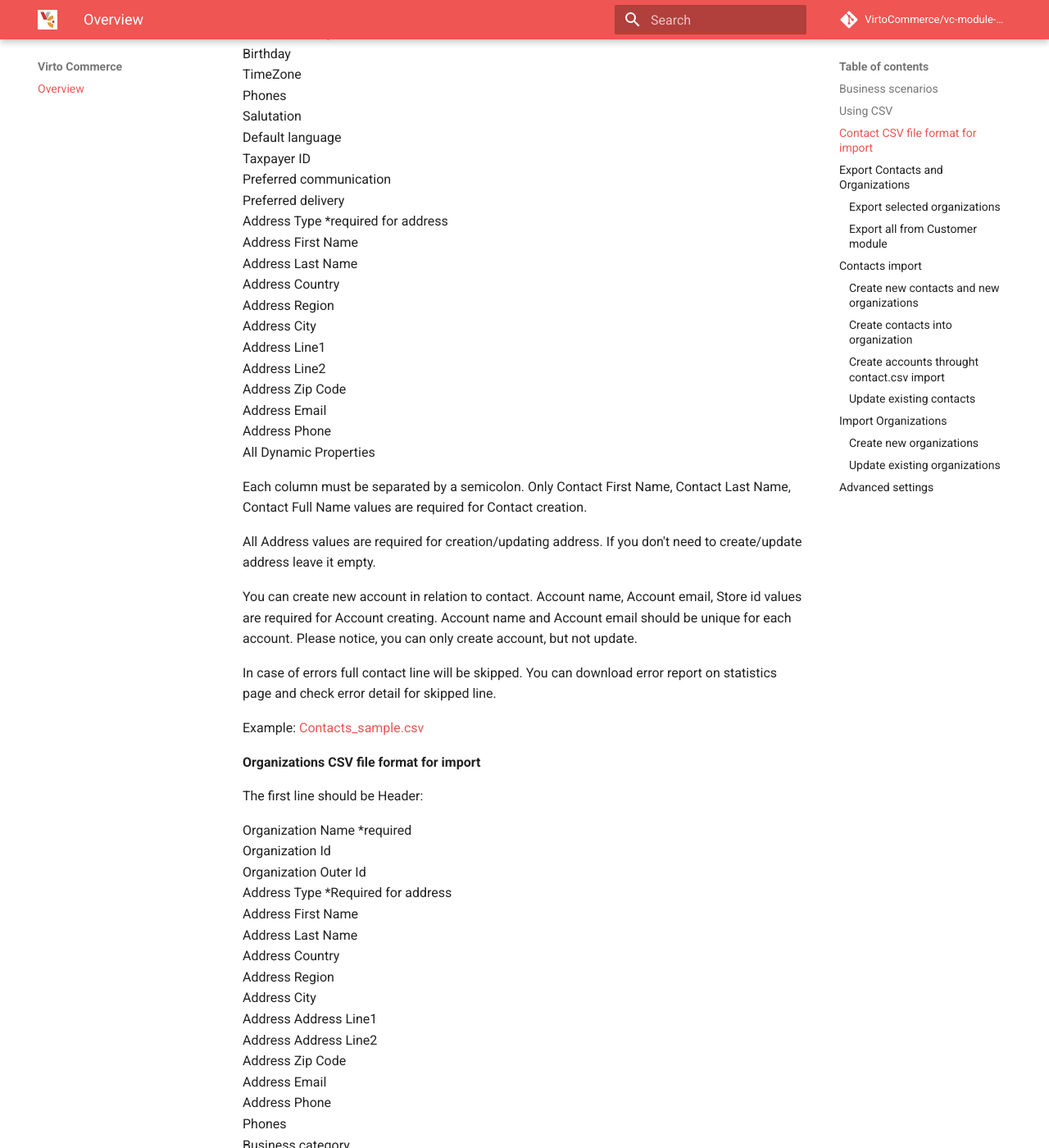
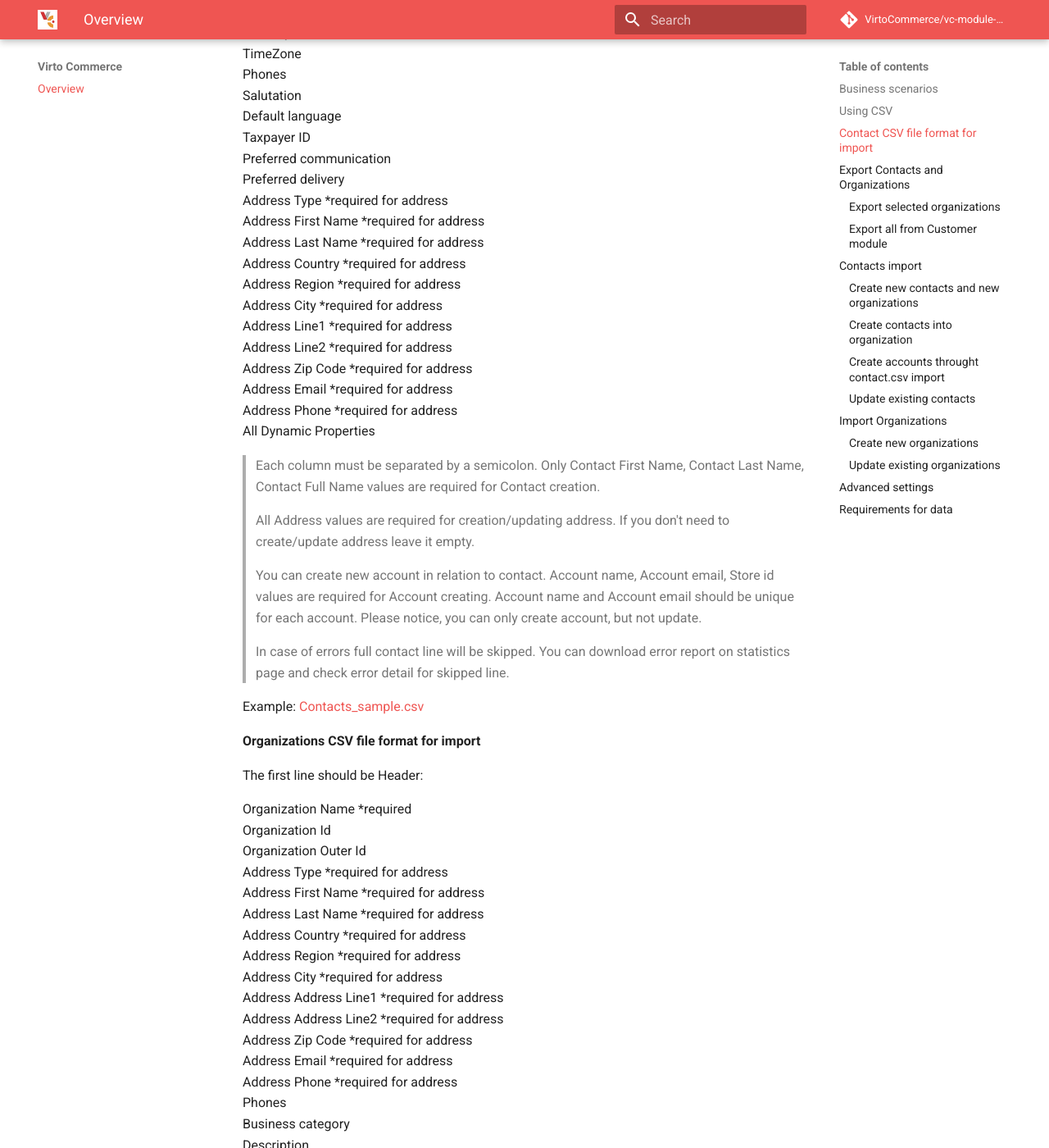
Before and after one commit to VirtoCommerce/vc-module-customer-export-import, an MkDocs documentation site: the page built from docs/Index.md, in a window 1280 px wide and 1400 px high, scrolled down 1869 px. Shown: the whole window at 82% size. Built offline with MkDocs 1.6.1 and Material for MkDocs 9.7.7, drawn with Linux system fonts in a browser that asks for light colours; comment, search, counter and statistics services are not loaded; some of the changed text lies outside the part shown.

Commit message:
Update Index.md (#59) (#60)
Co-authored-by: Aleksandra-Mitricheva <54628043+Aleksandra-Mitricheva@users.noreply.github.com>

```diff
--- a/docs/Index.md
+++ b/docs/Index.md
@@ -51,27 +51,27 @@
 Preferred communication<br />
 Preferred delivery<br />
 Address Type \*required for address<br />
-Address First Name<br />
-Address Last Name<br />
-Address Country<br />
-Address Region<br />
-Address City<br />
-Address Line1<br />
-Address Line2<br />
-Address Zip Code<br />
-Address Email<br />
-Address Phone<br />
+Address First Name \*required for address<br />
+Address Last Name \*required for address<br />
+Address Country \*required for address<br />
+Address Region \*required for address<br />
+Address City \*required for address<br />
+Address Line1 \*required for address<br />
+Address Line2 \*required for address<br />
+Address Zip Code \*required for address<br />
+Address Email \*required for address<br />
+Address Phone \*required for address<br />
 All Dynamic Properties<br />
 
 
-Each column must be separated by a semicolon. Only Contact First Name, Contact Last Name, Contact Full Name values are required for Contact creation.
+> Each column must be separated by a semicolon. Only Contact First Name, Contact Last Name, Contact Full Name values are required for Contact creation.
 
-All Address values are required for creation/updating address. If you don't need to create/update address leave it empty.
+> All Address values are required for creation/updating address. If you don't need to create/update address leave it empty.
 
-You can create new account in relation to contact. Account name, Account email, Store id values are required for Account creating.
-Account name and Account email should be unique for each account. Please notice, you can only create account, but not update.
+> You can create new account in relation to contact. Account name, Account email, Store id values are required for Account creating.
+> Account name and Account email should be unique for each account. Please notice, you can only create account, but not update.
 
-In case of errors full contact line will be skipped. You can download error report on statistics page and check error detail for skipped line.
+> In case of errors full contact line will be skipped. You can download error report on statistics page and check error detail for skipped line.
 
 Example: [Contacts\_sample.csv](media/samples/Contacts_sample.csv)
 
@@ -83,27 +83,27 @@
 Organization Name \*required<br />
 Organization Id<br />
 Organization Outer Id<br />
-Address Type \*Required for address<br />
-Address First Name<br />
-Address Last Name<br />
-Address Country<br />
-Address Region<br />
-Address City<br />
-Address Address Line1<br />
-Address Address Line2<br />
-Address Zip Code<br />
-Address Email<br />
-Address Phone<br />
+Address Type \*required for address<br />
+Address First Name \*required for address<br />
+Address Last Name \*required for address<br />
+Address Country \*required for address<br />
+Address Region \*required for address<br />
+Address City \*required for address<br />
+Address Address Line1 \*required for address<br />
+Address Address Line2 \*required for address<br />
+Address Zip Code \*required for address<br />
+Address Email \*required for address<br />
+Address Phone \*required for address<br />
 Phones<br />
 Business category<br />
 Description<br />
 All Dynamic Properties<br />
 
-Each column must be separated by a semicolon. Only Organization name value is required for creation organization.
+> Each column must be separated by a semicolon. Only Organization name value is required for creation organization.
 
-All Address values are required for creation/updating address. If you don't need to create/update address leave it empty.
+> All Address values are required for creation/updating address. If you don't need to create/update address leave it empty.
 
-In case of errors organization line will be skipped. You can download error report on statistics page and check error detail for skipped line.
+> In case of errors organization line will be skipped. You can download error report on statistics page and check error detail for skipped line.
 
 Example: [Organizations\_sample.csv](media/samples/Organizations_sample.csv)
 
@@ -202,3 +202,44 @@
 
 Limit for size of csv file = 1mb by default.
 Ask system administrator to change it throught an environment variable for `CustomerExportImport__Import__FileMaxSize`
+
+## Requirements for data
+
+For both contacts & organizations:<br />
+
+Address Country, Address Country Code should follow ISO 3166-1 alpha-3 standard<br />
+Dynamic property: type sh<br />
+Address Country, Address Country Code should follow ISO 3166-1 alpha-3 standard<br />
+Dynamic property: type should correlate to specified in admin<br />
+
+Maximum length for values in columns:<br />
+
+Address First Name - 128<br />
+Address Last Name - 128<br />
+Address Email - 64<br />
+Address Phone - 256<br />
+Address Line 1 - 128<br />
+Address Line 2 - 128<br />
+Address City - 128<br />
+Address Region - 128<br />
+Address Country Code - 64<br />
+Address County - 128<br />
+Address Zip Code - 32<br />
+Dynamic property with type ShortText - 512 per value<br />
+Phones - 64 per value<br />
+Contact Outer Id - 128<br />
+Contact First Name - 128<br />
+Contact Last Name - 128<br />
+Contact Full Name - 254<br />
+Organization Outer Id - 128<br />
+Organization Name - 128<br />
+Contact Status - 64<br />
+TimeZone - 32<br />
+Salutation - 256<br />
+Default Language - 32<br />
+Tax Payer Id - 64<br />
+Preferred Delivery - 64<br />
+Preferred Communication - 64<br />
+Organization Outer Id - 128<br />
+Organization Name - 128<br />
+Business Category - 64<br />
```
Also changed, not shown: other parts of docs/Index.md (+3 -3 lines).
